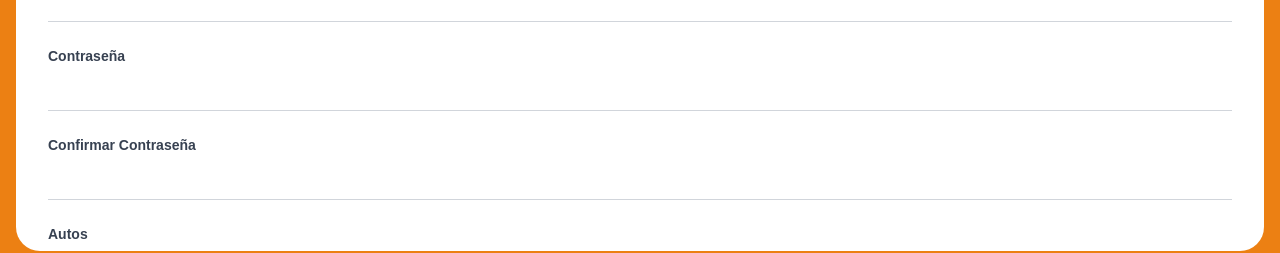
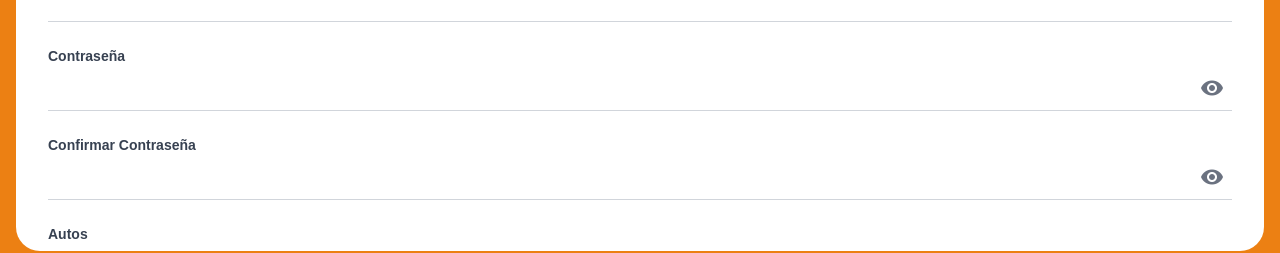
Before and after one commit to AnibalITQ/Pasrking-Frontend-PWATEST, a Vue app: page /register in a window 1280 px wide. Shown: the part 449-702 px from the top of the page. Built offline with nearby package versions, Linux system fonts and the light colour scheme.

Commit message:
Icono de ojo en el campo contraseña

```diff
--- a/src/Views/RegisterForm/RegisterForm.vue
+++ b/src/Views/RegisterForm/RegisterForm.vue
@@ -13,7 +13,10 @@
       <form @submit.prevent="handleSubmit" class="space-y-6">
         <!-- Campo: Número de control -->
         <div>
-          <label for="numControl" class="block text-sm font-semibold text-gray-700 mb-1">
+          <label
+            for="numControl"
+            class="block text-sm font-semibold text-gray-700 mb-1"
+          >
             Número de Control
           </label>
           <input
@@ -21,8 +24,7 @@
             v-model="form.numControl"
             type="text"
             required
-            class="w-full px-3 py-2 border-b border-gray-300
-                   focus:border-orange-500 outline-none transition-colors"
+            class="w-full px-3 py-2 border-b border-gray-300 focus:border-orange-500 outline-none transition-colors"
             :class="{ 'border-red-500': errors.numControl }"
           />
           <p v-if="errors.numControl" class="mt-1 text-sm text-red-500">
@@ -32,7 +34,10 @@
 
         <!-- Campo: Nombre -->
         <div>
-          <label for="nombre" class="block text-sm font-semibold text-gray-700 mb-1">
+          <label
+            for="nombre"
+            class="block text-sm font-semibold text-gray-700 mb-1"
+          >
             Nombre
           </label>
           <input
@@ -40,8 +45,7 @@
             v-model="form.nombre"
             type="text"
             required
-            class="w-full px-3 py-2 border-b border-gray-300
-                   focus:border-orange-500 outline-none transition-colors"
+            class="w-full px-3 py-2 border-b border-gray-300 focus:border-orange-500 outline-none transition-colors"
             :class="{ 'border-red-500': errors.nombre }"
           />
           <p v-if="errors.nombre" class="mt-1 text-sm text-red-500">
@@ -51,7 +55,10 @@
 
         <!-- Campo: Apellidos -->
         <div>
-          <label for="apellidos" class="block text-sm font-semibold text-gray-700 mb-1">
+          <label
+            for="apellidos"
+            class="block text-sm font-semibold text-gray-700 mb-1"
+          >
             Apellidos
           </label>
           <input
@@ -59,8 +66,7 @@
             v-model="form.apellidos"
             type="text"
             required
-            class="w-full px-3 py-2 border-b border-gray-300
-                   focus:border-orange-500 outline-none transition-colors"
+            class="w-full px-3 py-2 border-b border-gray-300 focus:border-orange-500 outline-none transition-colors"
             :class="{ 'border-red-500': errors.apellidos }"
           />
           <p v-if="errors.apellidos" class="mt-1 text-sm text-red-500">
@@ -70,40 +76,73 @@
 
         <!-- Campo: Contraseña -->
         <div>
-          <label for="password" class="block text-sm font-semibold text-gray-700 mb-1">
+          <label
+            for="password"
+            class="block text-sm font-semibold text-gray-700 mb-1"
+          >
             Contraseña
           </label>
+
+          <!-- Contenedor "relative" para posicionar el ícono -->
+          <div class="relative">
             <input
               id="password"
               v-model="form.password"
-            type="password"
+              :type="showPassword ? 'text' : 'password'"
               required
-            class="w-full px-3 py-2 border-b border-gray-300
-                   focus:border-orange-500 outline-none transition-colors"
+              class="w-full px-3 py-2 border-b border-gray-300 focus:border-orange-500 outline-none transition-colors"
               :class="{ 'border-red-500': errors.password }"
             />
             <p v-if="errors.password" class="mt-1 text-sm text-red-500">
               {{ errors.password }}
             </p>
+
+            <!-- Botón o ícono de Material Icons para togglear la contraseña -->
+            <button
+              type="button"
+              @click="toggleShowPassword"
+              class="absolute right-2 top-1/2 -translate-y-1/2 text-gray-500"
+            >
+              <span class="material-icons">
+                {{ showPassword ? "visibility_off" : "visibility" }}
+              </span>
+            </button>
+          </div>
         </div>
 
-        <!-- Campo: Confirmar contraseña -->
+        <!-- Campo: Confirmar Contraseña -->
         <div>
-          <label for="passwordConfirm" class="block text-sm font-semibold text-gray-700 mb-1">
+          <label
+            for="passwordConfirm"
+            class="block text-sm font-semibold text-gray-700 mb-1"
+          >
             Confirmar Contraseña
           </label>
+
+          <div class="relative">
             <input
               id="passwordConfirm"
               v-model="form.passwordConfirm"
-            type="password"
+              :type="showPasswordConfirm ? 'text' : 'password'"
               required
-            class="w-full px-3 py-2 border-b border-gray-300
-                   focus:border-orange-500 outline-none transition-colors"
+              class="w-full px-3 py-2 border-b border-gray-300 focus:border-orange-500 outline-none transition-colors"
               :class="{ 'border-red-500': errors.passwordConfirm }"
             />
             <p v-if="errors.passwordConfirm" class="mt-1 text-sm text-red-500">
               {{ errors.passwordConfirm }}
             </p>
+
+            <!-- Segundo ícono de Material Icons -->
+            <button
+              type="button"
+              @click="toggleShowPasswordConfirm"
+              class="absolute right-2 top-1/2 -translate-y-1/2 text-gray-500"
+            >
+              <span class="material-icons">
+                {{ showPasswordConfirm ? "visibility_off" : "visibility" }}
+              </span>
+            </button>
+          </div>
         </div>
 
         <!-- Sección de autos -->
@@ -131,11 +170,13 @@
                 v-model="car.placas"
                 type="text"
                 required
-                class="w-full px-3 py-2 border-b border-gray-300
-                       focus:border-orange-500 outline-none transition-colors"
+                class="w-full px-3 py-2 border-b border-gray-300 focus:border-orange-500 outline-none transition-colors"
                 :class="{ 'border-red-500': carErrors[index]?.placas }"
               />
-              <p v-if="carErrors[index]?.placas" class="mt-1 text-sm text-red-500">
+              <p
+                v-if="carErrors[index]?.placas"
+                class="mt-1 text-sm text-red-500"
+              >
                 {{ carErrors[index].placas }}
               </p>
             </div>
@@ -149,11 +190,13 @@
                 v-model="car.modelo"
                 type="text"
                 required
-                class="w-full px-3 py-2 border-b border-gray-300
-                       focus:border-orange-500 outline-none transition-colors"
+                class="w-full px-3 py-2 border-b border-gray-300 focus:border-orange-500 outline-none transition-colors"
                 :class="{ 'border-red-500': carErrors[index]?.modelo }"
               />
-              <p v-if="carErrors[index]?.modelo" class="mt-1 text-sm text-red-500">
+              <p
+                v-if="carErrors[index]?.modelo"
+                class="mt-1 text-sm text-red-500"
+              >
                 {{ carErrors[index].modelo }}
               </p>
             </div>
@@ -167,11 +210,13 @@
                 v-model="car.year"
                 type="text"
                 required
-                class="w-full px-3 py-2 border-b border-gray-300
-                       focus:border-orange-500 outline-none transition-colors"
+                class="w-full px-3 py-2 border-b border-gray-300 focus:border-orange-500 outline-none transition-colors"
                 :class="{ 'border-red-500': carErrors[index]?.year }"
               />
-              <p v-if="carErrors[index]?.year" class="mt-1 text-sm text-red-500">
+              <p
+                v-if="carErrors[index]?.year"
+                class="mt-1 text-sm text-red-500"
+              >
                 {{ carErrors[index].year }}
               </p>
             </div>
@@ -185,11 +230,13 @@
                 v-model="car.color"
                 type="text"
                 required
-                class="w-full px-3 py-2 border-b border-gray-300
-                       focus:border-orange-500 outline-none transition-colors"
+                class="w-full px-3 py-2 border-b border-gray-300 focus:border-orange-500 outline-none transition-colors"
                 :class="{ 'border-red-500': carErrors[index]?.color }"
               />
-              <p v-if="carErrors[index]?.color" class="mt-1 text-sm text-red-500">
+              <p
+                v-if="carErrors[index]?.color"
+                class="mt-1 text-sm text-red-500"
+              >
                 {{ carErrors[index].color }}
               </p>
             </div>
@@ -207,8 +254,7 @@
           <button
             type="button"
             @click="handleNewCar"
-            class="w-full sm:w-1/2 px-6 py-3 bg-gray-700 text-white
-                   rounded-full hover:bg-gray-800 transition-colors"
+            class="w-full sm:w-1/2 px-6 py-3 bg-gray-700 text-white rounded-full hover:bg-gray-800 transition-colors"
           >
             Agregar Auto
           </button>
@@ -217,8 +263,7 @@
           <button
             type="submit"
             :disabled="isLoading"
-            class="w-full sm:w-1/2 px-6 py-3 bg-orange-500 text-white
-                   rounded-full hover:bg-orange-600 transition-colors disabled:opacity-50"
+            class="w-full sm:w-1/2 px-6 py-3 bg-orange-500 text-white rounded-full hover:bg-orange-600 transition-colors disabled:opacity-50"
           >
             {{ isLoading ? "Cargando..." : "Registrarse" }}
           </button>
@@ -229,18 +274,26 @@
 </template>
 
 <script setup lang="ts">
+import { ref } from "vue";
+import { useRegisterForm } from "./RegisterForm";
+
+const { form, errors, carErrors, handleNewCar, handleSubmit, isLoading } =
+  useRegisterForm();
+
 /**
- * Se importa el hook personalizado que maneja
- * toda la lógica del formulario y validaciones.
+ * Banderas reactivas para cada campo de contraseña
  */
-import { useRegisterForm } from './RegisterForm';
+const showPassword = ref(false);
+const showPasswordConfirm = ref(false);
 
-const {
-  form,          // Datos del formulario (numControl, nombre, apellidos, etc.)
-  errors,        // Mensajes de error a nivel de campos individuales
-  carErrors,     // Mensajes de error específicos de cada auto
-  handleNewCar,  // Función para añadir un nuevo auto al formulario
-  handleSubmit,  // Función que se ejecuta al enviar el formulario
-  isLoading      // Bandera para indicar si se está procesando el envío
-} = useRegisterForm();
+/**
+ * Funciones para alternar la visibilidad de la contraseña
+ */
+const toggleShowPassword = () => {
+  showPassword.value = !showPassword.value;
+};
+
+const toggleShowPasswordConfirm = () => {
+  showPasswordConfirm.value = !showPasswordConfirm.value;
+};
 </script>
```
Lines whose indentation alone changed are shown as unchanged.
